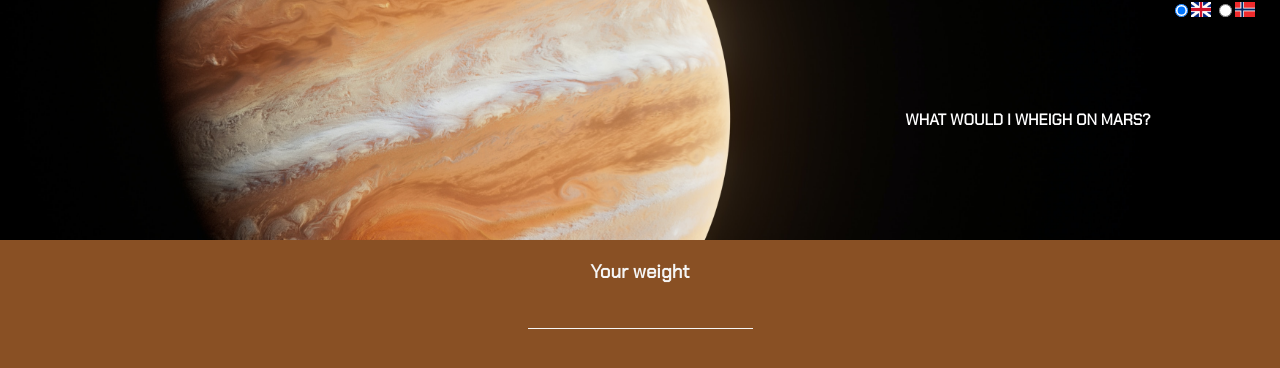
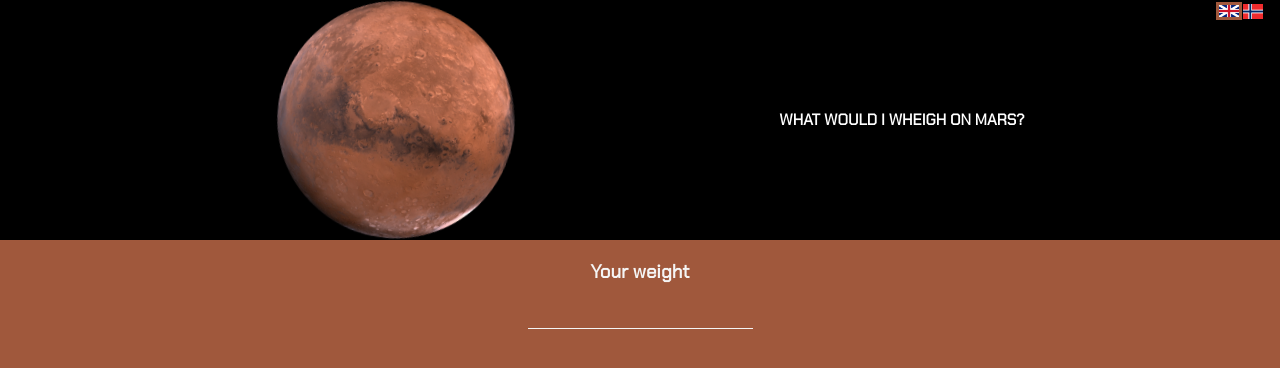
Before and after one commit to havardekodehode/weightOnMars, a plain HTML site: page index.html in a window 1280 px wide. Drawn offline with Linux system fonts and the light colour scheme.

Commit message:
Functioning with animations

```diff
--- a/index.html
+++ b/index.html
@@ -6,20 +6,24 @@
     <script defer src="index.js" ></script>
     <link rel="stylesheet" href="style.css">
     <title>Document</title>
+
 </head>
 <body>
     <header>
         <div class="language">
-            <form>
-                <fieldset>
-                    <legend></legend>
-                    <input id="en" value="en" type="radio" name="language" checked><img src="images/british flag.png" alt="british flag" ></input>
-                    <input id="no" value="no" type="radio" name="language"><img src="images/norwayFlag.png" alt="norwegian flag"></input>
-                </fieldset>
-            </form>
+            <label>
+                    <input id="en" value="en" type="radio" name="language" checked></input>
+                    <img src="images/british flag.png" alt="british flag" >
+                </label>
+            <label>
+                <input id="no" value="no" type="radio" name="language"></input>
+                <img src="images/norwayFlag.png" alt="norwegian flag">
+            </label>
+
         </div>
 
         <div>
+            <img class="mars spin"src="images/marsBR.png" alt="picture of mars">
             <h2 class="eng">WHAT WOULD I WHEIGH ON MARS?</h2>
             <h2 class="nor">HVA VILLE JEG VEID PÅ MARS?</h2>
         </div>
--- a/index.js
+++ b/index.js
@@ -29,7 +29,7 @@ inputEl.oninput = (event) => {
         div.classList="planet"
         const img = document.createElement("img")
         img.id="planetImage"
-        img.src=`images/${planet.planetName}.webp`
+        img.src=`images/${planet.planetName}BR.png`
 
 
         const h3 = document.createElement("h3")
--- a/style.css
+++ b/style.css
@@ -4,7 +4,7 @@
 }
 
 :root {
-    --main-bg-color: #895024;
+    --main-bg-color: #a0583c;
     --main-font:'Chakra Petch', sans-serif;
 
   }
@@ -18,57 +18,101 @@ html {
 
 body {
     min-height: 100%;
-    background-color: var(--main-bg-color);
+    background-color: black;
+}
+
+/* HIDE RADIO */
+[type=radio] {
+  position: absolute;
+  opacity: 0;
+  width: 0;
+  height: 0;
+}
+
+/* IMAGE STYLES */
+[type=radio] + img {
+  cursor: pointer;
+}
+
+/* CHECKED STYLES */
+[type=radio]:checked + img {
+  outline: 3px solid var(--main-bg-color);
 }
 
 .language{
-    position: absolute;
+    position: fixed;
+    height: fit-content;
     display: flex;
+    justify-content: end;
+    align-items: start;
+    gap: 4px;
+    padding: 4px;
     right: 1%;
-    top: 1%;
-    height: 10px;
-    margin: 0px;
-    padding: 0px;
-}
 
-.language fieldset{
-    border: none;
-    cursor: pointer;
-    appearance: none;
-    background-color: inherit;
 }
 
 .language img{
     width: 20px;
-    height: 15px;
+   height: auto;
 }
 
 
 header{
     background-color: black;
-    background-image: url("images/marsHeaderMobile.jpg");
+    /* background-image: url("images/"); */
     background-repeat: no-repeat;
-    background-size: 100%;
+    /* background-size: 100%; */
+    margin: 0px;
     font-family: var(--main-font);
     /* display: flex;
     justify-content: flex-end; */
     /* padding: 10% 7%; */
     color: #FFFFFF;
-    height: 100vh;
+    height: 100svh;
+    width: 100svw;
     /* height: 100%; */
     /* overflow: hidden; */
 
 }
 
+.mars{
+    /* position: absolute; */
+    position: relative;
+    left: -20%;
+    height: 100%;
+    width: auto%;
+}
+
+.spin{
+    animation: spin 130s infinite;
+
+}
+
+@keyframes spin {
+    0% {
+      transform: rotate(0deg);
+    }
+    100% {
+      transform: rotate(360deg);
+    }
+}
+
 header div{
     /* background-color: rgb(255, 177, 60); */
-    margin-left: 70%;
+    /* margin-left: 70%; */
     display: flex;
-    justify-content: center;
+    justify-content: flex-end;
     align-items: center;
     height: 100%;
+    width: 100%;
     font-size: small;
+    margin: 0px;
 
+}
+
+header div h2{
+    padding-right: 10%;
+    width: 260px;
 }
 
 .arrow{
@@ -168,14 +212,7 @@ input{
     display: none;
 }
 
-/* @keyframes spin {
-    50% {
-      transform: rotate(180deg);
-    }
-    100% {
-      transform: rotate(360deg);
-    }
-} */
+
 
 @media screen and (max-height: 690px) {
     body{
@@ -194,21 +231,16 @@ input{
         margin-bottom: 10px;
     }
     header{
-        min-height: 100svh;
+        min-height: 100vh;
     }
     main{
-        min-height: 100svh;
+        min-height: 100vh;
 
     }
 }
 
 @media screen and (min-width: 500px) {
-    header{
-        background-image: url("images/marsHeaderTablet.png");
-        background-size: 132%;
-        background-position: center;
-        height: 100vh;
-    }
+
     header div{
         text-align: center;
     }
@@ -216,6 +248,28 @@ input{
         bottom:5%;
         left: 50%;
     }
+    .mars{
+
+        width: 100%;
+        height: auto;    }
+
+}
+
+@media screen and (min-width: 600px) {
+
+    header div{
+        text-align: center
+    }
+    .arrow{
+        bottom:5%;
+        left: 50%;
+    }
+    /* .mars{
+        position: absolute;
+        left: -50%;
+        top: 10%;
+        width: 80%;
+        height: auto;    } */
 
 }
 
@@ -223,14 +277,31 @@ input{
     .arrow{
         background-image: url("images/ArrowB.png");
     }
+    /* .mars{
+        position: absolute;
+        left: -60%;
+        top: 20%;
+width: 130%;
+    height: auto;    } */
 }
 
 @media screen and (min-width: 1200px) {
+    .mars{
+        /* display: none; */
+        z-index: 0;
+        width: auto;
+        height: 100%;
+        padding: 50px 0;
+
+    }
     header{
-        background-image: url("images/marsHeader.jpg");
+        /* background-image: url("images/marsHeader.jpg"); */
         height: 30vh;
         background-size: 100%;
         background-position: left;
+    }
+
+    header div{
     }
     h2{
         writing-mode: horizontal-tb;
@@ -240,6 +311,7 @@ input{
     }
     main{
         height: 70vh;
+        z-index: 1;
     }
     .arrow{
         visibility: hidden;
```
Also changed, not shown: images/earthBR.png (added), images/jupiterBR.png (added), images/marsBR.png (added), images/mercuryBR.png (added), images/neptuneBR.png (added), images/saturnBR.png (added), images/uranusBR.png (added), images/venusBR.png (added).
